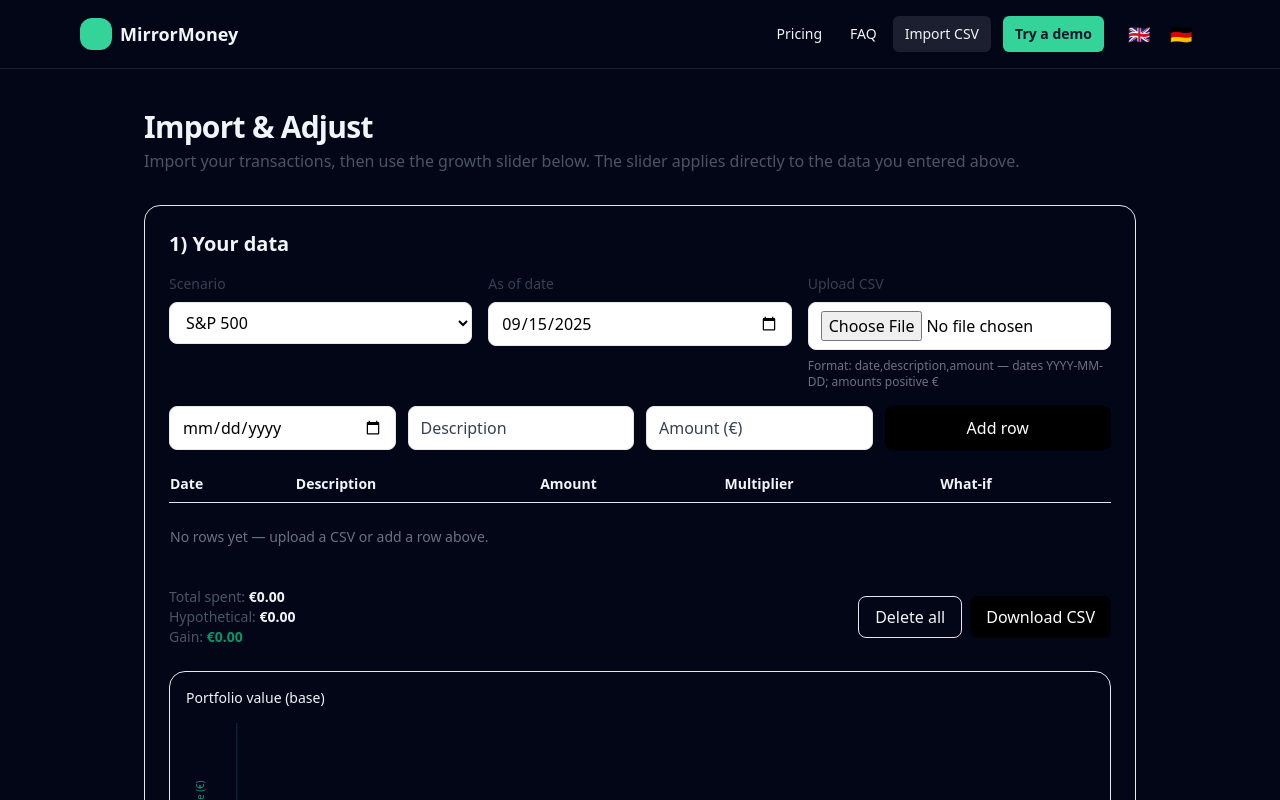
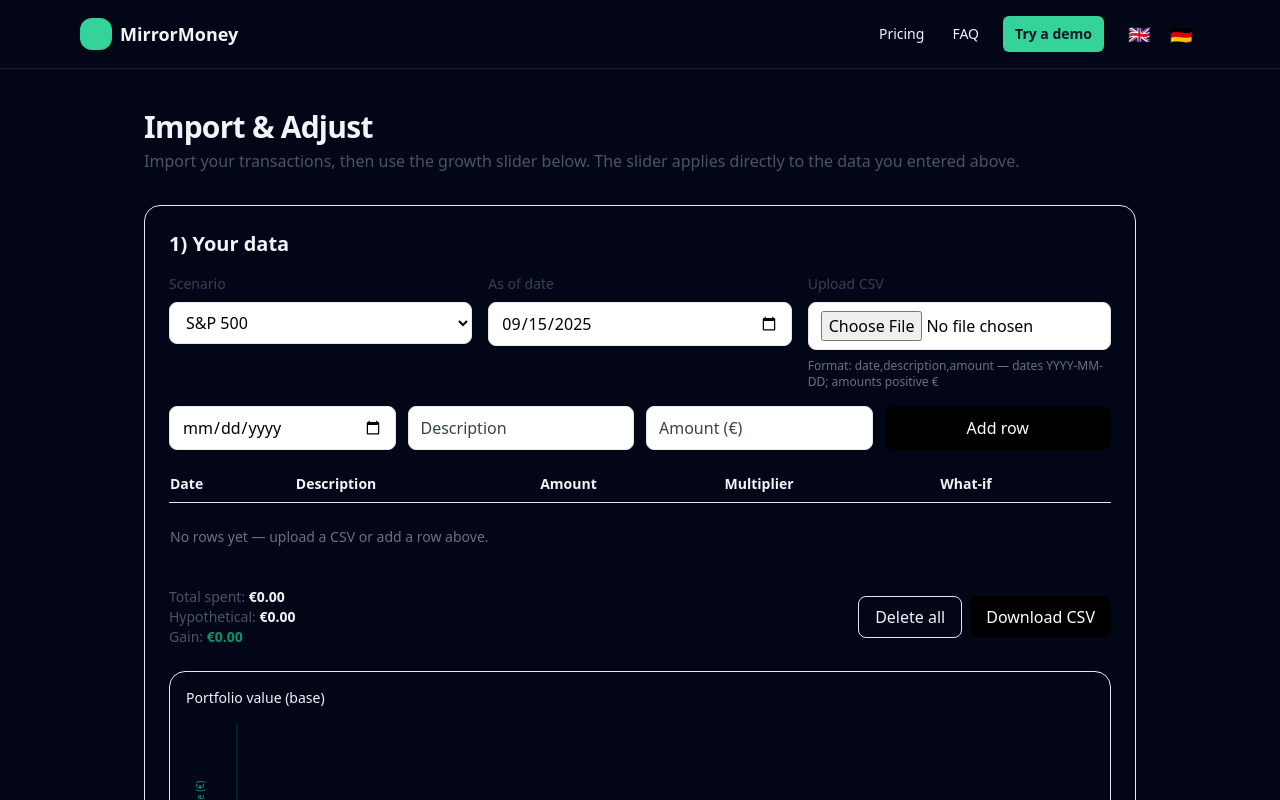
Before and after one commit to Mirrormoney/money-mirror-landing, a Next.js app: page /import in a window 1280 px wide. Shown: the top 800 px of the page. Built offline with nearby package versions, Linux system fonts and the light colour scheme.

Commit message:
chore(nav): remove Import CSV link; keep demo button and styling

```diff
--- a/components/Navbar.tsx
+++ b/components/Navbar.tsx
@@ -25,7 +25,7 @@ export default function Navbar() {
         <div className="flex items-center gap-1">
           <NavLink href="/pricing">{t('nav_pricing')}</NavLink>
           <NavLink href="/faq">{t('nav_faq')}</NavLink>
-          <NavLink href="/import">{t('nav_import')}</NavLink>
+          {/* Removed: <NavLink href="/import">{t('nav_import')}</NavLink> */}
           <a href="/demo" className="ml-2 inline-flex items-center gap-2 bg-brand-accent text-slate-900 hover:opacity-90 px-3 py-2 rounded-md text-sm font-semibold">
             {t('nav_demo')}
           </a>
```
